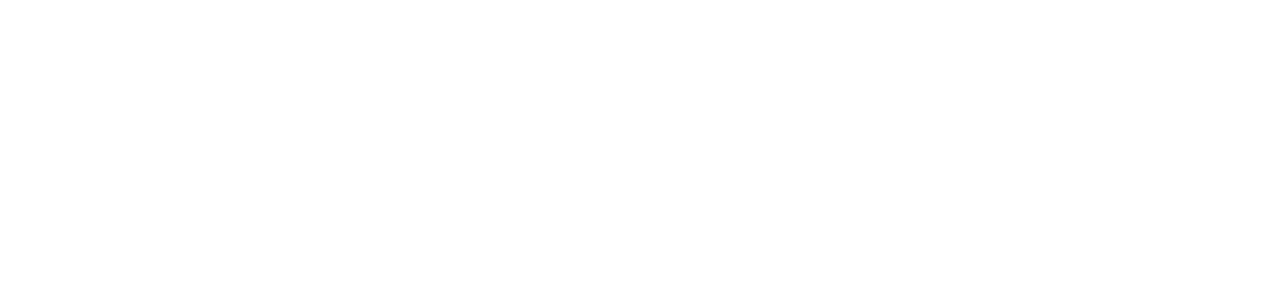
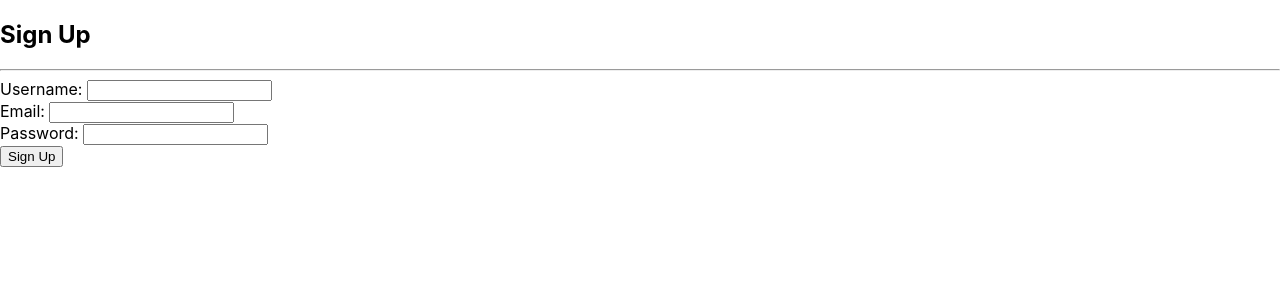
Before and after one commit to e-be-walk/tiffany-in-connecticut, a React (Create React App) app in the folder client/: page /users/new in a window 1280 px wide. Shown: the top 300 px of the page. Built offline with nearby package versions, Linux system fonts and the light colour scheme; the HTML template or start-up script is replaced by a standard one.

Commit message:
Working on User forms

```diff
--- a/client/src/App.js
+++ b/client/src/App.js
@@ -3,6 +3,8 @@
 import { Switch, Router, Route } from 'react-router-dom';
 import createBrowserHistory from 'history/createBrowserHistory';
 
+import LoginForm from './User/Login';
+import NewUserForm from './User/New';
 import SiteIndex from './Site/Index';
 import SiteNew from './Site/New';
 import SiteEdit from './Site/Edit';
@@ -13,6 +15,8 @@
 const Routes = () =>
   <Router history={history}>
     <Switch>
+      <Route path="/users/new" component={NewUserForm} />
+      <Route path="/users/login" component={LoginForm} />
       <Route path="/sites/:id/edit" component={SiteEdit} />
       <Route path="/sites/new" component={SiteNew} />
       <Route path="/sites/" component={SiteIndex} />
--- a/client/src/Site/form.js
+++ b/client/src/Site/form.js
@@ -140,7 +140,7 @@
   return (
     <div>
     <input
-    name="covers[]"
+    name="site_windows[]"
     ref={field => (this.siteWindowsField = field)}
     type="file"
     disabled={this.state.isSubmittingForm}
@@ -223,8 +223,8 @@
         }
         role="progressbar"
         aria-valuenow={this.state.submitFormProgress}
-        areaValuemin="0"
-        areaValuemax="100"
+        areavaluemin="0"
+        areavaluemax="100"
         style={{ width: this.state.submitFormProgress + '%' }}>
         {this.state.submitFormProgress}% Complete
       </div>
@@ -408,7 +408,8 @@
     ? `/sites/${this.state.site.id}.json`
     : '/sites.json';
 
-  axiosClient[submitMethod](url, this.buildFormData(), {
+  axiosClient
+    [submitMethod](url, this.buildFormData(), {
       onUploadProgress: progressEvent => {
         let percentage = progressEvent.loaded * 100.0 / progressEvent.total;
         this.setState({
@@ -423,6 +424,7 @@
       this.props.history.push('/sites');
     })
     .catch(error => {
+      console.log(error.response.data);
       let { site } = this.state;
       site.errors = error.response.data;
       this.setState({
@@ -433,9 +435,11 @@
     });
 }
 
-handleFormSubmit() {
+handleFormSubmit(e) {
+  e.preventDefault();
   let { site } = this.state;
   site.errors = {};
+  console.log(site.errors);
   this.setState(
     {
       isSubmittingForm: true,
--- /dev/null
+++ b/client/src/User/Login.js
@@ -0,0 +1,40 @@
+import React, { Component } from 'react'
+import { connect } from 'react-redux'
+import { login } from './Session'
+
+class LoginForm extends Component {
+	state = {
+		email: '',
+		password: ''
+	}
+
+	handleSubmit = (event) => {
+		event.preventDefault();
+		this.props.history.push("/")
+		this.props.login(this.state)
+
+	}
+
+	handleChange = (e) => {
+		e.preventDefault();
+		this.setState({
+			[e.target.name]: e.target.value
+		})
+	}
+
+	render(){
+		return(
+			<div className="signup-form-container">
+			<h2>Login</h2>
+			<hr></hr>
+			<form onSubmit={this.handleSubmit}>
+				Email: <input onChange={this.handleChange} type="text" name="email"/><br></br>
+				Password: <input onChange={this.handleChange} type="password" name="password"/><br></br>
+				<input type="submit" value="Log In" />
+			</form>
+			</div>
+		)
+	}
+}
+
+export default connect(null, { login })(LoginForm)
--- /dev/null
+++ b/client/src/User/New.js
@@ -0,0 +1,36 @@
+import React, { Component } from 'react'
+
+class NewUserForm extends Component {
+	state = {
+		username: '',
+		email: '',
+		password: ''
+	}
+
+	handleSubmit = (event) => {
+		event.preventDefault();
+
+	}
+	handleChange = (e) => {
+		e.preventDefault();
+		this.setState({
+			[e.target.name]: e.target.value
+		})
+	}
+	render(){
+		return(
+			<div className="signup-form-container">
+			<h2>Sign Up</h2>
+			<hr></hr>
+			<form onSubmit={this.handleSubmit}>
+				Username: <input onChange={this.handleChange} type="text" name="username"/><br></br>
+				Email: <input onChange={this.handleChange} type="text" name="email"/><br></br>
+				Password: <input onChange={this.handleChange} type="password" name="password"/><br></br>
+				<input type="submit" value="Sign Up" />
+			</form>
+			</div>
+		)
+	}
+}
+
+export default NewUserForm
--- /dev/null
+++ b/client/src/User/Session.js
@@ -0,0 +1,22 @@
+export function login(user){
+	const userObject = {user: user}
+
+	return function (dispatch) {
+
+    dispatch({ type: 'LOGGING_IN' });
+
+    return fetch('http://localhost:3001/session', {
+    	method: "post",
+	    headers: {
+	      'Content-Type': 'application/json'
+	    },
+    	body: JSON.stringify(userObject)
+    })
+    .then(response => response.json())
+    .then(user =>
+
+      	dispatch({ type: 'LOGGED_IN', user: user} )
+
+      	);
+  };
+}
--- a/package.json
+++ b/package.json
@@ -2,8 +2,12 @@
   "name": "tiffany-in-connecticut",
   "private": true,
   "dependencies": {
+    "axios": "^0.18.0",
+    "react": "^16.5.2",
     "react-redux": "^5.0.7",
+    "react-router": "^4.3.1",
     "react-router-dom": "^4.3.1",
+    "react-scripts": "^2.0.4",
     "redux": "^4.0.0",
     "redux-logger": "^3.0.6",
     "redux-thunk": "^2.3.0"
```
Also changed, not shown: 2 other files (tests, documents, lock files or other folders).
